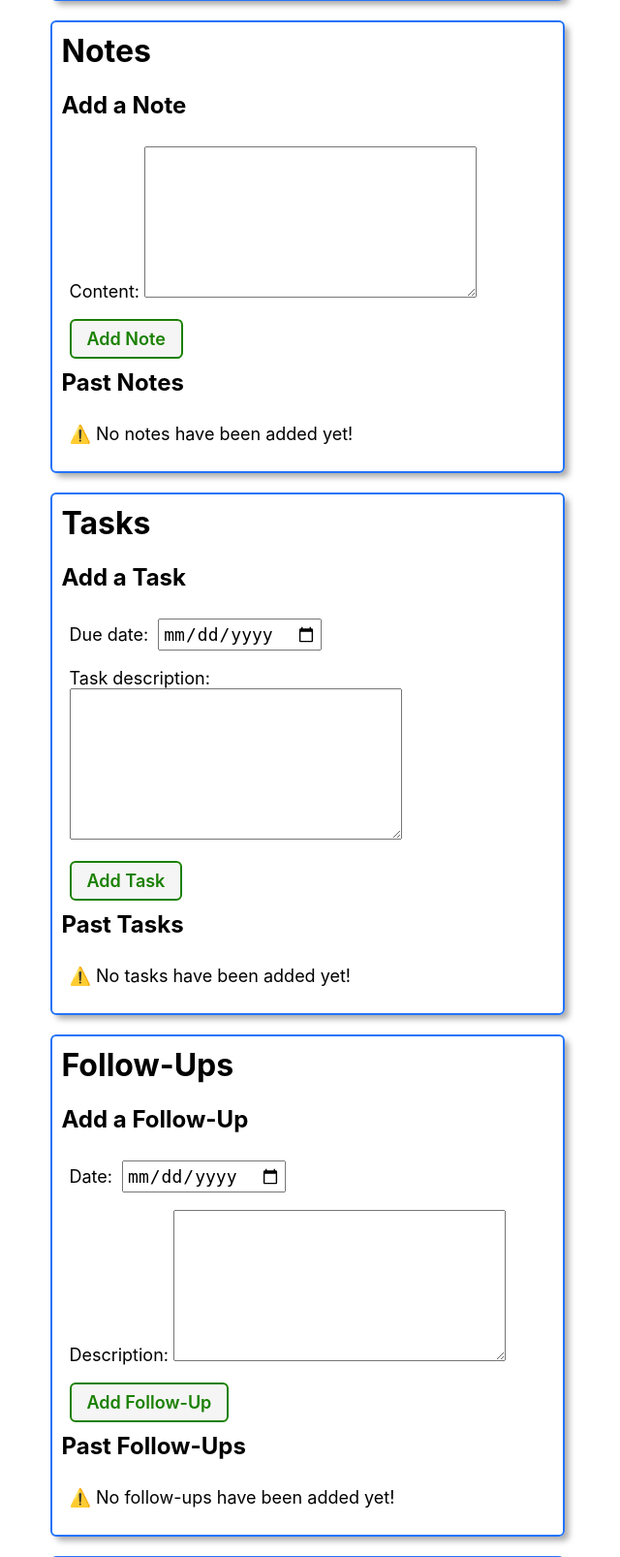
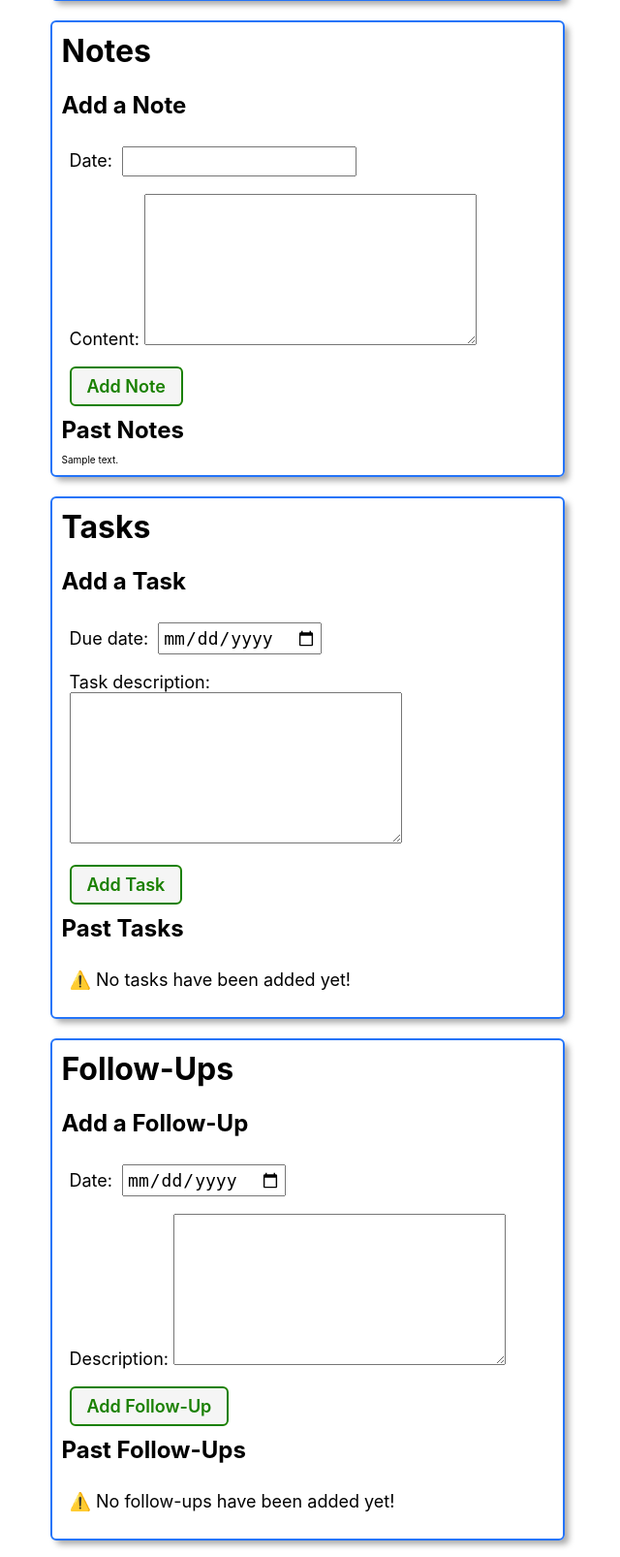
Before and after one commit to XOKEESH/Hired, a Django app: page /applications/1/ in a window 1280 px wide. Shown: the part 1000-2606 px from the top of the page at 97% size, without its empty margins (323-963 px from the left). Run offline with Django 5.2, Linux system fonts and the light colour scheme; a user stored in the database is signed in; tables that the repository leaves empty hold one stand-in row (values such as "Sample post").

Commit message:
fixed note

```diff
--- a/main_app/forms.py
+++ b/main_app/forms.py
@@ -18,7 +18,7 @@ class InterviewForm(forms.ModelForm):
 class NoteForm(forms.ModelForm):
     class Meta:
         model = Note
-        fields = [ 'content']
+        fields = ['date', 'content']
 
 class TaskForm(forms.ModelForm):
     class Meta:
--- a/main_app/models.py
+++ b/main_app/models.py
@@ -5,6 +5,8 @@ from django.contrib.auth.models import User
 from phonenumber_field.modelfields import PhoneNumberField
 from django.utils import timezone
 timezone.now
+from django.utils.timezone import now
+
 
 
 # Create your models here.
@@ -126,9 +128,9 @@ class Interview(models.Model):
 
 class Note(models.Model):
     app = models.ForeignKey(App, on_delete=models.CASCADE, related_name='notes')
-    date = models.DateTimeField(default=timezone.now)
     content = models.TextField()
-    created_at = models.DateTimeField()
+    created_at = models.DateTimeField(auto_now_add=True)
+    date = models.DateField(null=True)
 
     def __str__(self):
         return f'Note for {self.app} on {self.created_at}'
--- a/main_app/templates/apps/detail.html
+++ b/main_app/templates/apps/detail.html
@@ -87,9 +87,9 @@
       <button type="submit" class="btn submit">Add Note</button>
     </form>
     <h3>Past Notes</h3>
-    {% if app.note_set.all.count %}
+    {% if app.notes.exists %}
       <ul>
-        {% for note in app.note_set.all %}
+        {% for note in app.notes.all %}
         <li>{{ note.content }}</li>
         {% endfor %}
       </ul>
--- a/main_app/views.py
+++ b/main_app/views.py
@@ -3,6 +3,7 @@ from django.views.generic.edit import CreateView, UpdateView, DeleteView
 from .models import App, Interview, Note, Task, FollowUp, Contact, Feedback, Offer
 from django.contrib.auth.views import LoginView
 from django.contrib.auth import login
+from django.utils.timezone import now
 from django.contrib.auth.forms import UserCreationForm
 from django.contrib.auth.decorators import login_required
 from django.contrib.auth.mixins import LoginRequiredMixin
@@ -88,6 +89,7 @@ def add_note(request, app_id):
     if form.is_valid():
         new_note = form.save(commit=False)
         new_note.app_id = app_id
+        new_note.date = new_note.date or timezone.now().date()
         new_note.save()
     return redirect('app-detail', app_id=app_id)
 
```
Also changed, not shown: main_app/migrations/0001_initial.py, main_app/migrations/0002_app_job_type_app_location.py (deleted).
